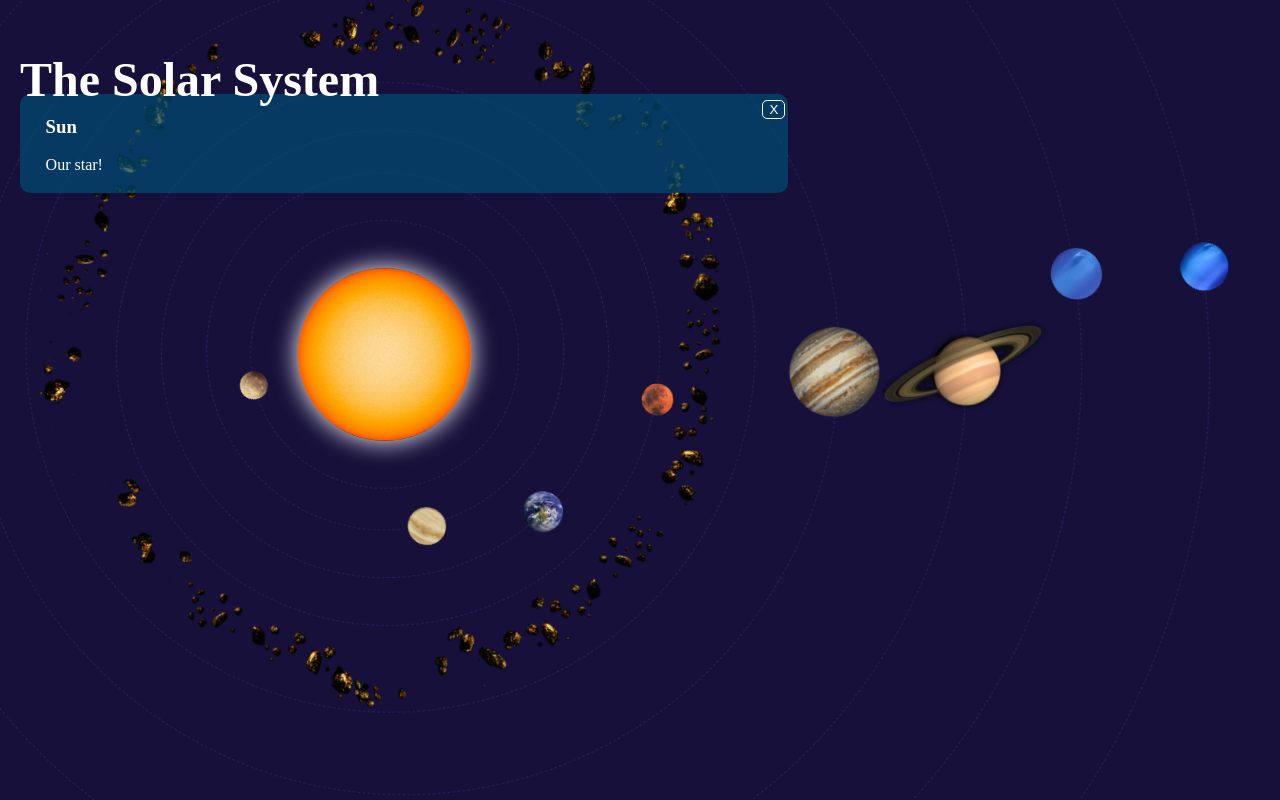
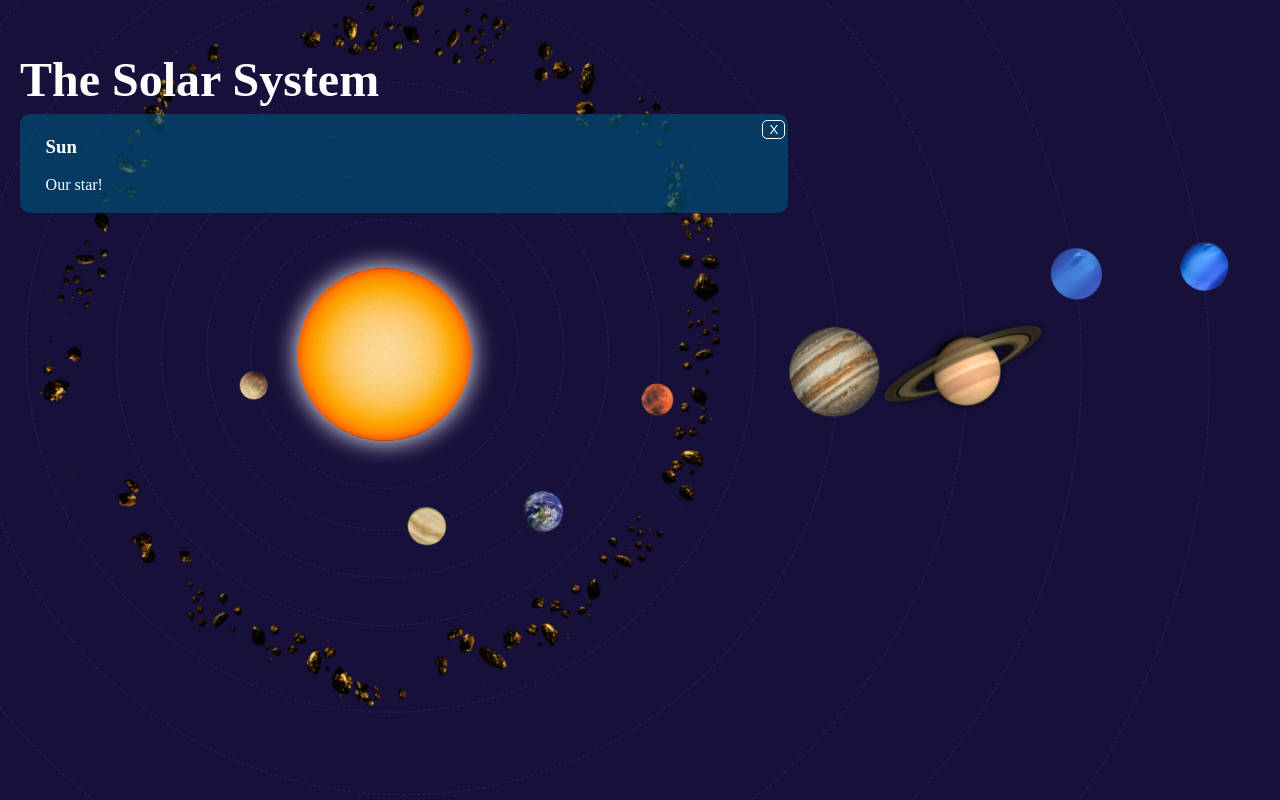
Before and after one commit to wteo/solarSystem, a Vue app: page / in a window 1280 px wide. Both pictures are taken after a click on the picture 384 px from the left and 354 px from the top of the page. Built offline with nearby package versions, Linux system fonts and the light colour scheme.

Commit message:
adjusted position of description box

```diff
--- a/src/components/Description.vue
+++ b/src/components/Description.vue
@@ -31,7 +31,7 @@ export default defineComponent({
 
 .description {
     position: relative;
-    top: 60px;
+    top: 80px;
     background-color: rgba(1, 77, 116, 0.7);
     color: $font-color;
     width: 60%;
@@ -42,7 +42,7 @@ export default defineComponent({
 
 .close-button {
     position: relative;
-    top: 85px;
+    top: 105px;
     left: 58%;
     background-color: transparent;
     color: $font-color;
```
